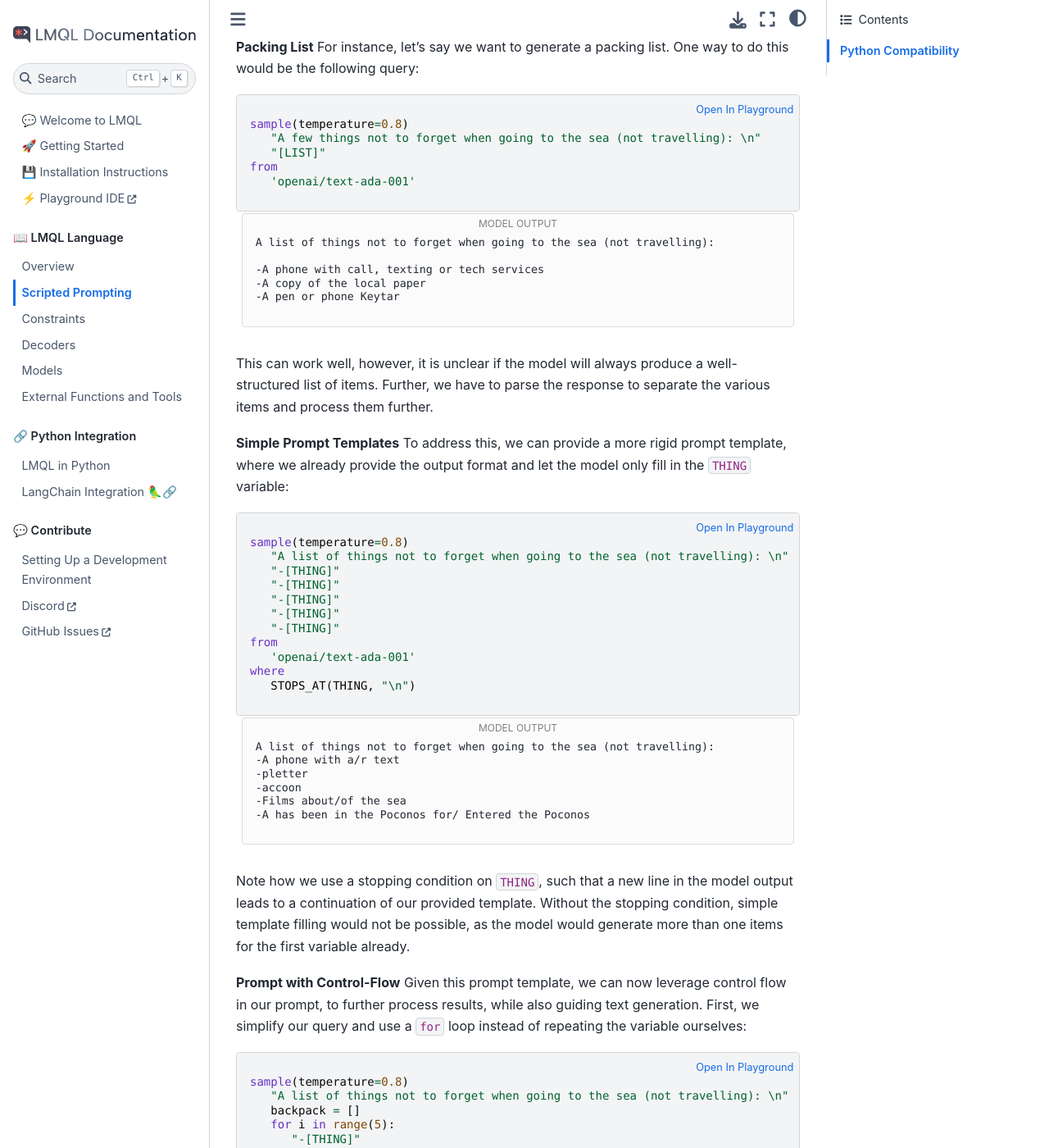
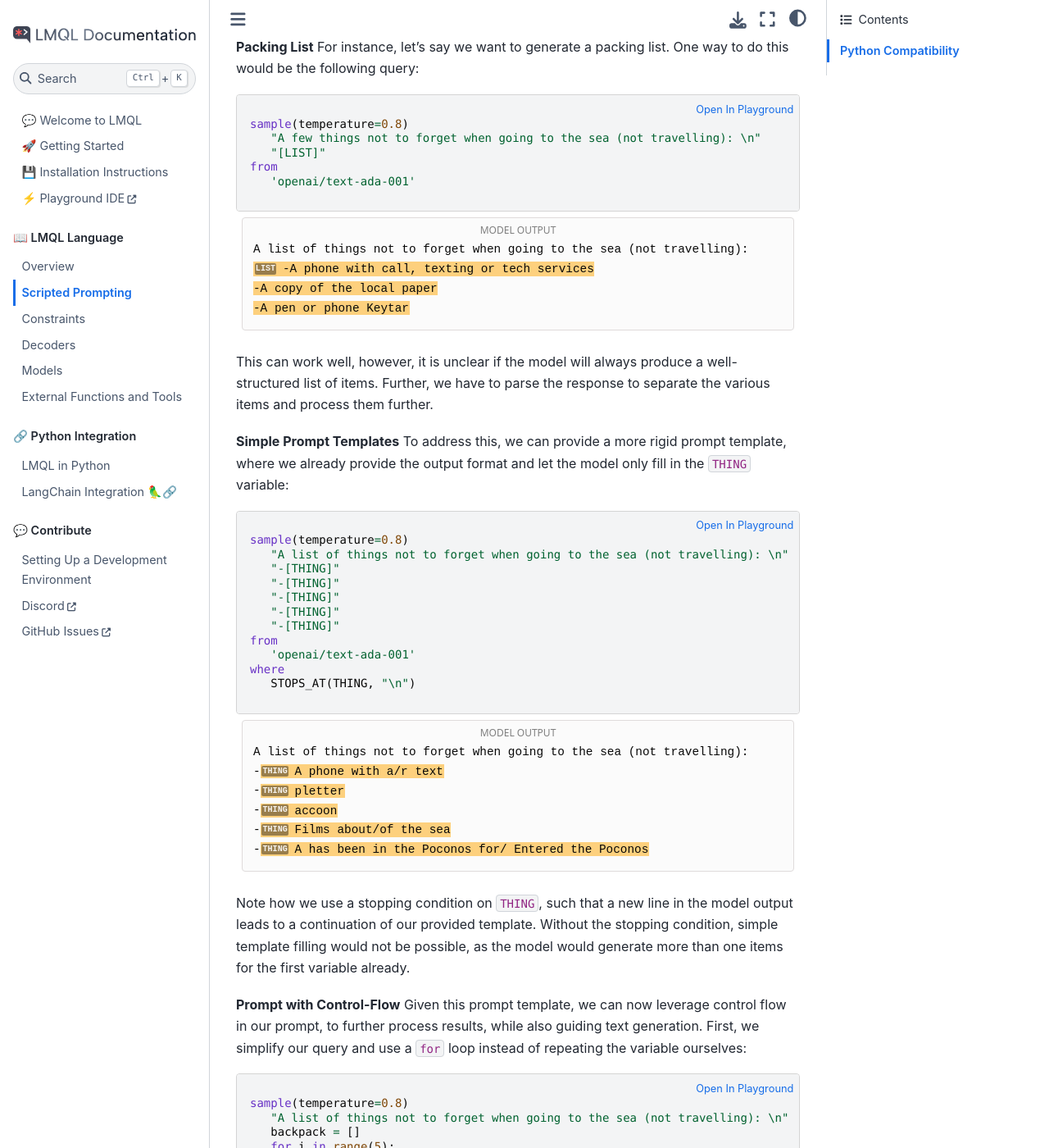
Before and after one commit to ilovechallenge/Python_LLM_AI, a Sphinx documentation site: the page built from docs/source/language/scripted_prompts.md, in a window 1280 px wide and 1400 px high, scrolled down 215 px. Shown: the whole window at 82% size. Built offline with Sphinx 7.4.7 and the Sphinx Book theme 1.1.4, drawn with Linux system fonts in a browser that asks for light colours; pages that are not in the unit, such as notebooks, are missing from menus; some of the changed text lies outside the part shown.

Commit message:
improve display of model output in docs

````diff
--- a/docs/source/_ext/lmql_snippets.py
+++ b/docs/source/_ext/lmql_snippets.py
@@ -37,19 +37,74 @@ class LmqlLexer(PythonLexer):
             else:
                 yield index, token, value
 
+def output_format(output):
+    print([output])
+
+    variable_name = None
+    result = ""
+    is_escape = False
+    offset = -1
+
+    var_ids = {}
+    var_ctr = 1
+
+    while offset < len(output) - 1:
+        offset += 1
+
+        c = output[offset]
+
+        if is_escape and (c == "[" or c == "]"):
+            result += c
+            is_escape = False
+            offset += 1
+            continue
+        is_escape = False
+
+        if c == "\\":
+            is_escape = True
+            continue
+
+        if c == "[" and variable_name is None:
+            start_offset = offset + 1
+            print("parsing variable name", output[start_offset:], flush=True)
+            while output[offset] != " " and output[offset] != "]":
+                offset += 1
+            variable_name = output[start_offset:offset]
+            if variable_name not in var_ids:
+                var_ids[variable_name] = var_ctr
+                var_ctr += 1
+            var_id = var_ids[variable_name]
+
+            result += "<span class=\"variable val" + str(var_id) + "\"><span class=\"variable-name\">" + variable_name + "</span>"
+            offset -= 1
+            continue
+
+        if c == "]" and variable_name is not None:
+            result += "</span>"
+            variable_name = None
+            continue
+        result += c
+
+    return result
 
 class LmqlSnippet(Directive):
     has_content = True
 
     def run(self):
         code = []
+        output = []
+        is_output = False
         name = None
 
         for l in self.content:
             if l.startswith("name::"):
                 name = l[6:]
+            elif l.startswith("model-output::"):
+                is_output = True
             else:
-                code += [l]
+                if is_output: output += [l]
+                else: code += [l]
+
         code = "\n".join(code)
         original_code = code
 
@@ -67,11 +122,18 @@ class LmqlSnippet(Directive):
 
         # create output
         paragraph_node = nodes.paragraph()
-        print([code], flush=True)
         prefix = """<button href onclick="openPlaygroundSnippet(this, 'doc-snippets/{}')">Open In Playground</button>""".format(snippet_id)
 
         code = highlight(code, LmqlLexer(), HtmlFormatter(cssclass="highlight lmql"))
         code = code.replace("""<div class="highlight lmql">""", """<div class="highlight lmql">""" + prefix)
+
+        # model output highlight
+        if len(output) > 0:
+            print(output_format(output), flush=True)
+            output = "\n".join(output)
+            output_template = "<div class=\"highlight-model-output notranslate\"><div class=\"highlight\">{}</div></div>".format(output_format(output))
+            code += output_template
+
         paragraph_node += nodes.raw('', code, format='html')
 
         # save snippet separately
@@ -99,3 +161,7 @@ def setup(app):
         'parallel_read_safe': True,
         'parallel_write_safe': True,
     }
+
+if __name__ == "__main__":
+    s = """Review: We had a great stay. Hiking in the mountains was fabulous and the food is really good.⏎', 'Q: What is the underlying sentiment of this review and why?⏎', 'A: [ANALYSIS The underlying sentiment of this review is positive because the reviewer had a great stay, enjoyed the hiking and found the food to be good.]⏎', 'Based on this, the overall sentiment of the message can be considered to be [CLASSIFICATION]"""
+    print(output_format(s))
--- a/docs/source/_static/css/lmql-docs.css
+++ b/docs/source/_static/css/lmql-docs.css
@@ -155,8 +155,9 @@
 
 .highlight-model-output::before {
     content: "Model Output";
+    font-family: system-ui, -apple-system, BlinkMacSystemFont, 'Segoe UI', Roboto, Oxygen, Ubuntu, Cantarell, 'Open Sans', 'Helvetica Neue', sans-serif;
     position: absolute;
-    top: -10pt;
+    top: 4pt;
     font-size: 9pt;
     text-transform: uppercase;
     left: 0pt;
@@ -169,9 +170,11 @@
 .highlight-model-output {
     position: relative;
     padding-left: 5pt;
+    top: -5pt;
     padding-right: 5pt;
     z-index: -1;
-    font-size: 0.95em;
+    font-size: 0.9em;
+    font-family: monospace;
 }
 
 html[data-theme="dark"] .highlight-model-output::before {
@@ -183,19 +186,78 @@ html[data-theme="dark"] .highlight-model-output {
 }
 
 .highlight-model-output .highlight, html[data-theme="dark"] .highlight-model-output .highlight {
-    background: transparent !important;
+    display: block;
+    white-space: break-spaces !important;
 }
 
-html[data-theme="dark"] .highlight-model-output .highlight pre {
+html[data-theme="dark"] .highlight-model-output .highlight {
     background-color: rgb(30, 30, 30);
     border-color: rgb(68, 68, 68);
 }
 
 
-.highlight-model-output .highlight pre {
-    background-color: #fbfbfb;
+.highlight-model-output .highlight {
+    background-color: #fbfbfb !important;
+    border: 0.5pt solid grey;
     position: relative;
-    top: -12pt;
+    /* top: -12pt; */
     border-color: rgb(223, 219, 219);
     white-space: break-spaces !important;
+    padding: 10pt;
+    padding-top: 20pt;
 }
+
+.variable {
+    display: inline;
+    padding: 0.5pt;
+}
+
+.variable .variable-name {
+    font-weight: 700;
+    color: #333;
+    background-color: rgba(0, 0, 0, 0.4);
+    border-radius: 0.2em;
+    font-family: monospace;
+    color: rgba(255, 255, 255, 0.9);
+    display: inline;
+    margin: 0;
+    margin-right: 0.0em;
+    margin-left: 0;
+    font-size: 0.7em;
+    padding: 0.12em;
+    position: relative;
+    top: -0.15em;
+    left: 0.1em;
+
+    transform-origin: 0 50%;
+    overflow: hidden;
+}
+
+.variable .variable-name.visible {
+    opacity: 1.0;
+}
+
+.val1 {
+    background-color: rgba(255, 166, 0, 0.5) !important;
+    cursor: default;
+}
+
+.val1:hover, .val1.hover, .val1-hover .val1 {
+    background-color: rgba(255, 166, 0, 1.0) !important;
+}
+.val2 {
+    background-color: rgba(206, 128, 184, 1.0) !important;
+    cursor: default;
+}
+
+.val2:hover, .val2.hover, .val2-hover .val2 {
+    background-color: rgba(206, 128, 184, 1.0) !important;
+}
+.val3 {
+    background-color: rgb(130, 140, 249) !important;
+    cursor: default;
+}
+
+.val3:hover, .val3.hover, .val3-hover .val3 {
+    background-color: rgba(107, 119, 255, 1.0) !important;
+}
--- a/docs/source/language/scripted_prompts.md
+++ b/docs/source/language/scripted_prompts.md
@@ -12,14 +12,13 @@ sample(temperature=0.8)
    "[LIST]"
 from
    'openai/text-ada-001'
-```
 
-```model-output
+model-output::
 A list of things not to forget when going to the sea (not travelling):
-
--A phone with call, texting or tech services
+[LIST -A phone with call, texting or tech services
 -A copy of the local paper
 -A pen or phone Keytar
+]
 ```
 
 This can work well, however, it is unclear if the model will always produce a well-structured list of items. Further, we have to parse the response to separate the various items and process them further.
@@ -40,15 +39,14 @@ from
    'openai/text-ada-001'
 where
    STOPS_AT(THING, "\n")
-```
 
-```model-output
+model-output::
 A list of things not to forget when going to the sea (not travelling):
--A phone with a/r text
--pletter
--accoon
--Films about/of the sea
--A has been in the Poconos for/ Entered the Poconos
+-[THING A phone with a/r text]
+-[THING pletter]
+-[THING accoon]
+-[THING Films about/of the sea]
+-[THING A has been in the Poconos for/ Entered the Poconos]
 ```
 
 Note how we use a stopping condition on `THING`, such that a new line in the model output leads to a continuation of our provided template. Without the stopping condition, simple template filling would not be possible, as the model would generate more than one items for the first variable already.
@@ -69,17 +67,16 @@ from
    'openai/text-ada-001'
 where
    STOPS_AT(THING, "\n")
-```
 
-```model-output
+model-output::
 A list of things not to forget when going to the sea (not travelling):
--A good pair of blue/gel saskaers
--A good sun tanner
--A good air freshener
--A good spot forwashing your hands
--A good spot for washing your feet
+-[THING A good pair of blue/gel saskaers]
+-[THING A good sun tanner]
+-[THING A good air freshener]
+-[THING A good spot forwashing your hands]
+-[THING A good spot for washing your feet]
 
-# print output: ['A good pair of blue/gel saskaers', 'A good sun tanner', 'A good air freshener', 'A good spot forwashing your hands', 'A good spot for washing your feet']
+# print output: \['A good pair of blue/gel saskaers', 'A good sun tanner', 'A good air freshener', 'A good spot forwashing your hands', 'A good spot for washing your feet'\]
 ```
 
 Because we decode our list `THING` by `THING`, we can easily access the individual items, without having to think about parsing or validation. We just add them to a `backpack` list of things, which we then can process further.
````
Also changed, not shown: docs/source/language/constraints.md (+13 -15 lines), docs/source/language/functions.md (+30 -31 lines), docs/source/language/overview.md (+12 -12 lines).
